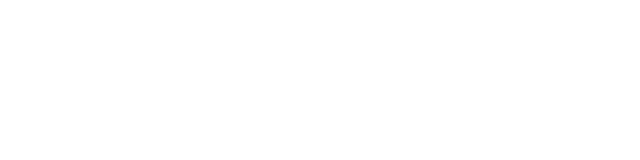
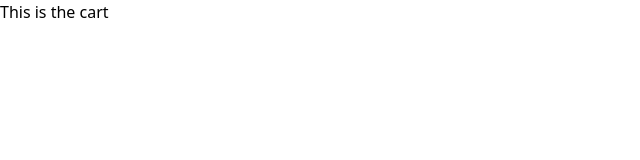
Before and after one commit to StayCoolWithMe/html, a React (Vite) app in the folder Bike/Bike/: page /Cart in a window 1280 px wide. Before the commit this address had no page. Shown: the top 160 px of the page, without its empty margins (0-640 px from the left). Built offline with nearby package versions, Linux system fonts and the light colour scheme.

Commit message:
Cart navigation

```diff
--- a/Bike/Bike/src/App.jsx
+++ b/Bike/Bike/src/App.jsx
@@ -2,6 +2,7 @@
 import { BrowserRouter, Routes, Route, Link, Router } from 'react-router-dom';
 import Master from './SECTIONS/Master';
 import Detail from './SECTIONS/Detail';
+import Cart from './SECTIONS/Cart'
 
 export default function App() {
   return (
@@ -9,6 +10,7 @@ export default function App() {
       <Routes>
         <Route path="/" element={<Master />} />
         <Route path="/detail/:id" element={<Detail />} />
+        <Route path='/Cart' element={<Cart/>}/>
       </Routes>
     </BrowserRouter>
   )
--- /dev/null
+++ b/Bike/Bike/src/SECTIONS/Cart.jsx
@@ -0,0 +1,9 @@
+
+
+const Cart = () => {
+  return (
+    <div>This is the cart </div>
+  )
+}
+
+export default Cart
--- a/Bike/Bike/src/SECTIONS/Nav.jsx
+++ b/Bike/Bike/src/SECTIONS/Nav.jsx
@@ -1,6 +1,8 @@
+import { Link } from 'react-router-dom';
 import {hamburger} from '../assets/icons/index';
 import {Logo} from '../assets/images/index';
 import {Buy} from '../assets/images/index';
+
 
 export let count=0;
 
@@ -19,7 +21,7 @@ export const Nav = ({}) => {
             </ul>
             {/* Third div */}
             <div className='flex flex-row flex-1 flex-wrap justify-end gap-5 items-center'>
-                <a className='relative' href=""><img src={Buy} alt="Buy" /></a>
+                <Link to={`/Cart`} target='_self'><a className='relative' href=""><img src={Buy} alt="Buy" /></a> </Link>
                 <p className='absolute right-9 top-8 bg-red-500 px-1 text-[10px] rounded-full' >{count}</p>
                 <a href=""><img src={hamburger} alt="hamburgr" className='w-[25px] h-[25px] hidden max-md:block' /></a>
             </div>
```
